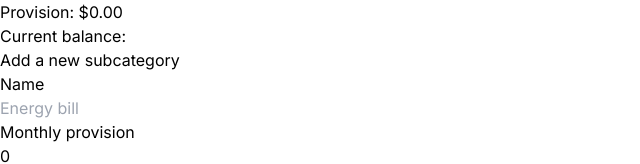
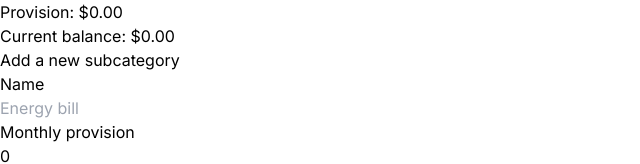
Before and after one commit to omanpios/personal-finances, a Next.js app in the folder client/: page /categories in a window 1280 px wide. Shown: the top 164 px of the page, without its empty margins (0-640 px from the left). Built offline with nearby package versions, Linux system fonts and the light colour scheme; no server answers.

Commit message:
Return category balance

```diff
--- a/client/app/categories/[...categorySlug]/page.jsx
+++ b/client/app/categories/[...categorySlug]/page.jsx
@@ -14,6 +14,7 @@ export default function CategoryPage({ params }) {
   const [subcategories, setSubcategories] = useState([]);
   const [totalProvision, setTotalProvision] = useState(0);
   const { categoryId } = useContext(CategoryContext);
+  const [balance, setBalance] = useState(0);
 
   useEffect(() => {
     async function getSubcategories() {
@@ -25,7 +26,15 @@ export default function CategoryPage({ params }) {
       setSubcategories(subcategories);
       setTotalProvision(totalProvision);
     }
+    async function getBalance() {
+      const response = await getData(
+        `http://localhost:8080/category/${categoryId}/balance`
+      );
+      const { balance } = await response.json();
+      setBalance(balance);
+    }
     getSubcategories();
+    getBalance();
   }, []);
 
   return (
@@ -34,7 +43,7 @@ export default function CategoryPage({ params }) {
         <div className="flex flex-col items-center p-10">
           <h1 className="text-2xl font-semibold uppercase pb-5">{slug}</h1>
           <h2>Provision: {currency.format(totalProvision)}</h2>
-          <h2>Current balance: </h2>
+          <h2>Current balance: {currency.format(balance)} </h2>
         </div>
       </header>
       <main>
```
